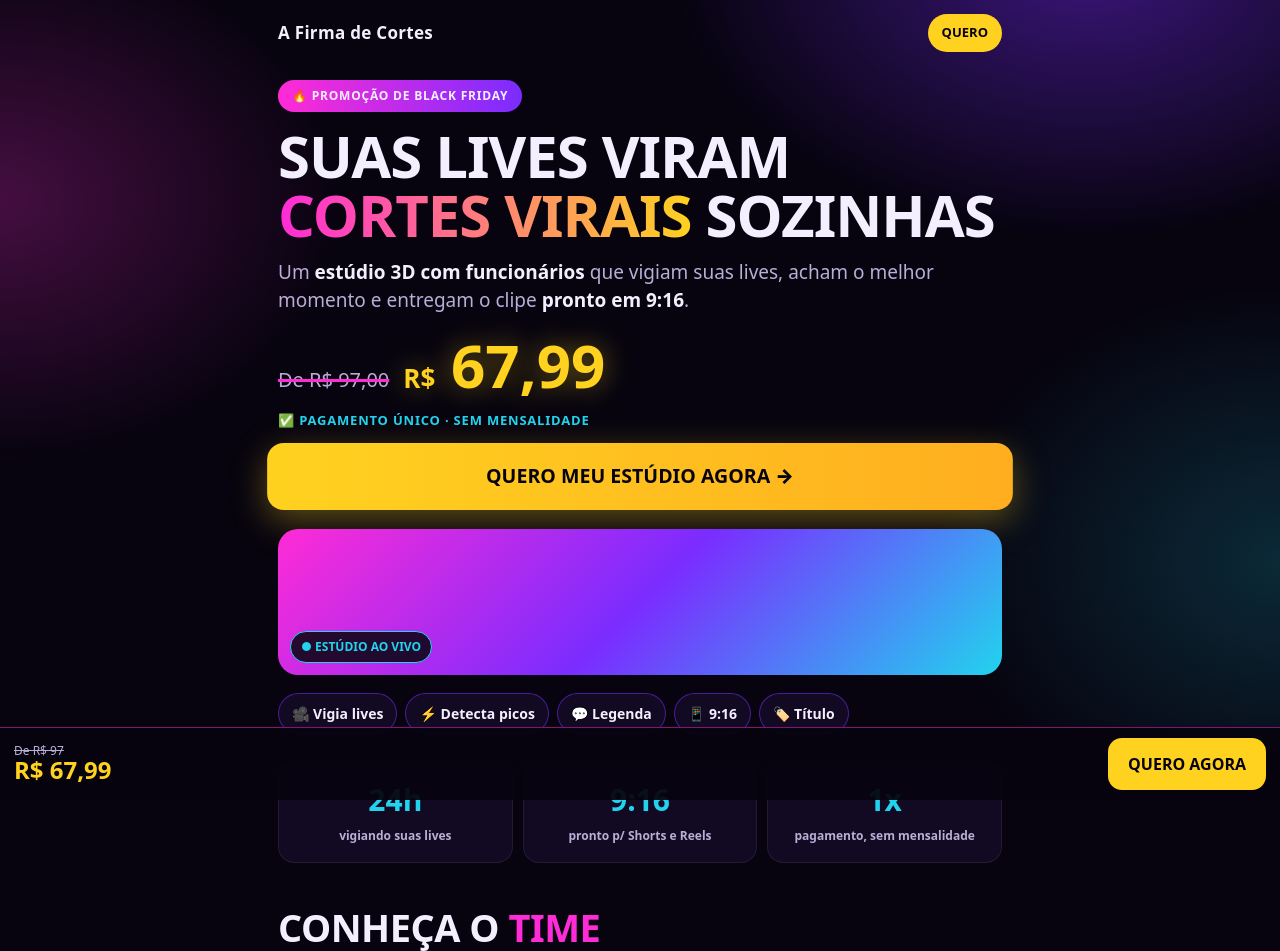
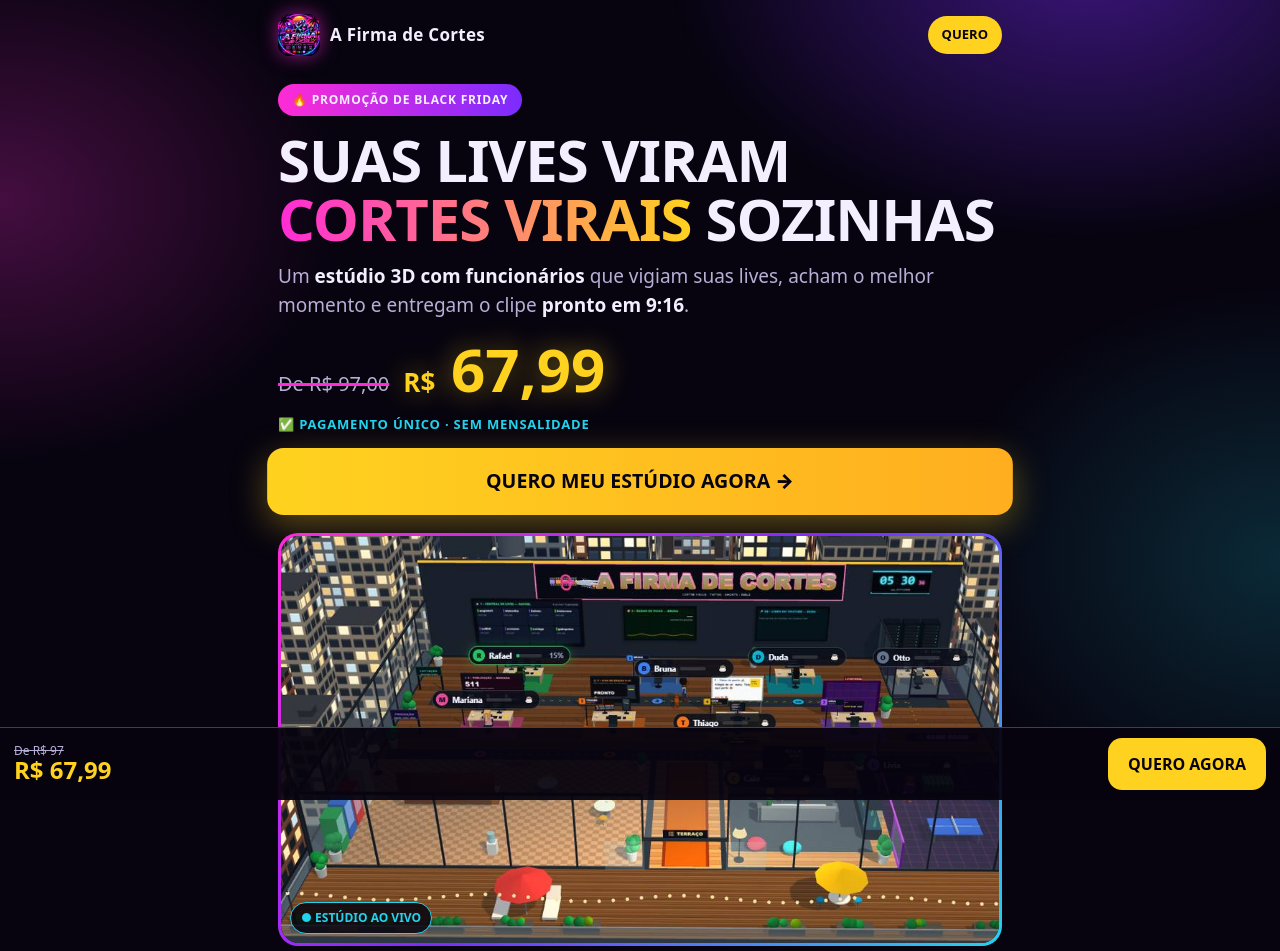
Before and after one commit to rafaeldtrsp-cmyk/rafaeldtrsp-cmyk.github.io, a plain HTML site: page firmadecortes/index.html in a window 1280 px wide. Shown: the top 951 px of the page. Drawn offline with Linux system fonts and the light colour scheme.

Commit message:
Update index.html

```diff
--- a/firmadecortes/index.html
+++ b/firmadecortes/index.html
@@ -69,7 +69,7 @@ footer{text-align:center;color:var(--mut);font-size:12px;padding:24px 0}
 </head>
 <body>
 <div class="wrap">
-  <div class="top"><img src="logo.jpg" alt="" onerror="this.style.display='none'"><b>A Firma de Cortes</b><a href="https://pay.kiwify.com.br/TPIL47Y">QUERO</a></div>
+  <div class="top"><img src="/1.jpg" alt="" onerror="this.style.display='none'"><b>A Firma de Cortes</b><a href="https://pay.kiwify.com.br/TPIL47Y">QUERO</a></div>
 
   <span class="badge">🔥 Promoção de Black Friday</span>
   <h1>Suas lives viram <em>cortes virais</em> sozinhas</h1>
@@ -80,7 +80,7 @@ footer{text-align:center;color:var(--mut);font-size:12px;padding:24px 0}
   <div style="height:14px"></div>
   <a class="btn" href="https://pay.kiwify.com.br/TPIL47Y">QUERO MEU ESTÚDIO AGORA →</a>
 
-  <div class="shot"><img src="estudio.jpg" alt="Estúdio 3D da Firma de Cortes com os funcionários trabalhando" onerror="this.style.visibility='hidden'"><i>● ESTÚDIO AO VIVO</i></div>
+  <div class="shot"><img src="/2.jpg" alt="Estúdio 3D da Firma de Cortes com os funcionários trabalhando" onerror="this.style.visibility='hidden'"><i>● ESTÚDIO AO VIVO</i></div>
 
   <div class="chips"><span>🎥 Vigia lives</span><span>⚡ Detecta picos</span><span>💬 Legenda</span><span>📱 9:16</span><span>🏷️ Título</span></div>
 
```
